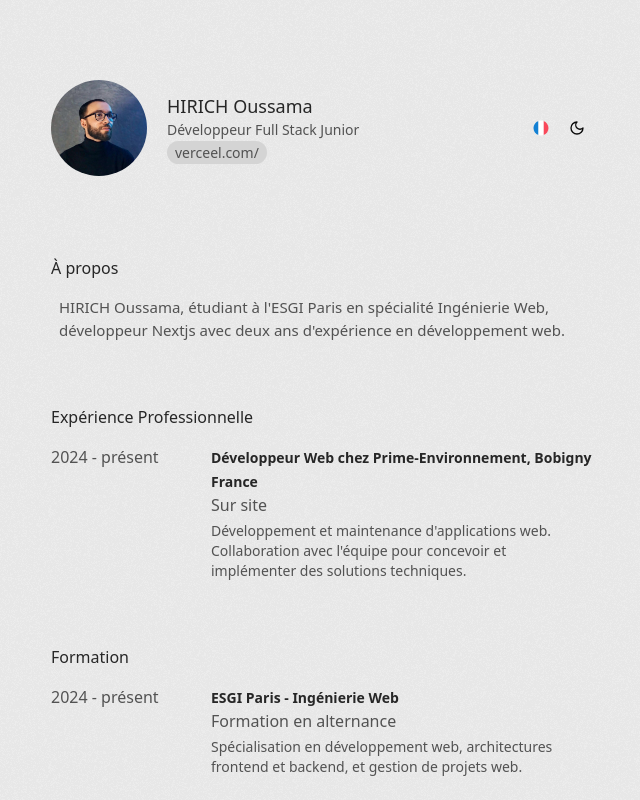
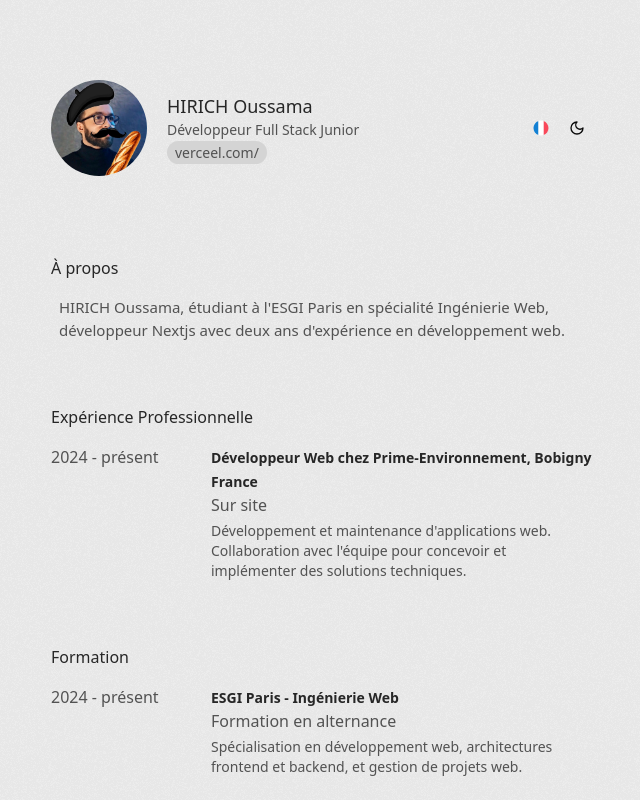
Before and after one commit to VerCeel/cv, a Next.js app: page /fr in a window 1280 px wide. Shown: the top 800 px of the page, without its empty margins (317-957 px from the left). Built offline with nearby package versions, Linux system fonts and the light colour scheme.

Commit message:
add: french pic

```diff
--- a/src/components/MyImage.tsx
+++ b/src/components/MyImage.tsx
@@ -1,15 +1,26 @@
 import React from 'react'
 import Image from 'next/image'
+import { usePathname } from 'next/navigation';
 
 const MyImage = ({className} : {className?: string}) => {
+  const params = usePathname();
   return (
-    <div>
-       <Image src='/images/cv-img.jpg'
+    <div>{
+      params === "/en" ?
+      <Image src='/images/cv-img.jpg'
+            alt="myPhoto"
+            width={693}
+            height={693}
+            className={className}
+            /> :
+            <Image src='/images/cv-img-fr.jpg'
             alt="myPhoto"
             width={693}
             height={693}
             className={className}
             />
+      }
+
 
     </div>
   )
```
Also changed, not shown: public/images/cv-img-fr.jpg (added).
